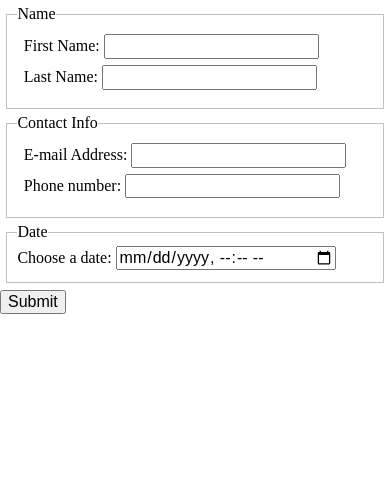
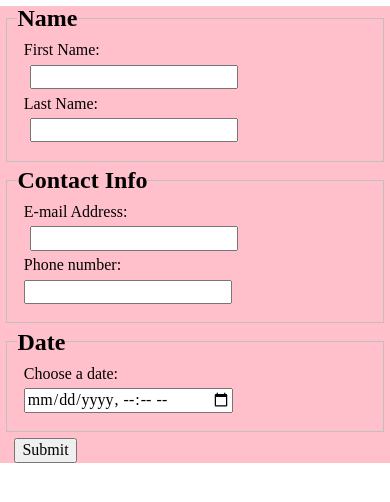
Before and after one commit to erxu04/lab2, a plain HTML site: page index.html in a window 390 px wide. Drawn offline with Linux system fonts and the light colour scheme.

Commit message:
css stuff

```diff
--- a/css/screen.css
+++ b/css/screen.css
@@ -5,3 +5,61 @@ div {
 fieldset {
   margin: 0.4em;
 }
+
+legend {
+  font-size: x-large;
+  font-weight: bolder;
+}
+
+#myform {
+  margin: 0 1em 0 1em;
+  padding: 1em;
+  background-color: gainsboro;
+  width: 75%;
+}
+
+#submit-button {
+  text-align: center;
+}
+
+button,
+input,
+select,
+textarea {
+  font-family: inherit;
+}
+
+
+
+@media (min-width: 0px) and (max-width: 499px)
+{
+  div {
+    margin: 0;
+  }
+
+  fieldset {
+
+  }
+
+  #myform {
+    width: 100%;
+    background-color: pink;
+    margin: 0;
+    padding: 0;
+  }
+
+  input {
+    display: block;
+    margin: 0.4em;
+  }
+
+  label {
+    display: block;
+    margin: 0.4em;
+  }
+
+  #submit-button {
+    margin-top: 0.4em;
+    margin-left: 0.5em;
+  }
+}
--- a/index.html
+++ b/index.html
@@ -8,6 +8,7 @@
   <link rel="stylesheet" media="screen" href="css/screen.css" />
 </head>
 <body>
+  <div id="myform">
     <form action="http://bloomingdale.sat.iit.edu/kriedan/lab3formscript.php" method="post">
       <fieldset>
         <legend>Name</legend>
@@ -24,7 +25,8 @@
           <label>E-mail Address: <input type="email" name="email_field"></label>
         </div>
         <div>
-        <label>Phone number: <input type="tel" name="phone_number_field"></label>
+          <label for="phone-num">Phone number: </label>
+          <input type="tel" name="phone_number_field" id="phone-num">
         </div>
       </fieldset>
       <fieldset>
@@ -32,8 +34,11 @@
         <label for="date">Choose a date:</label>
         <input type="datetime-local" name="date_field" id="date">
       </fieldset>
+      <div id="submit-button">
         <input type="submit" value="Submit">
+      </div>
     </form>
+</div>
 
 </body>
 </html>
```
Lines whose indentation alone changed are shown as unchanged.
